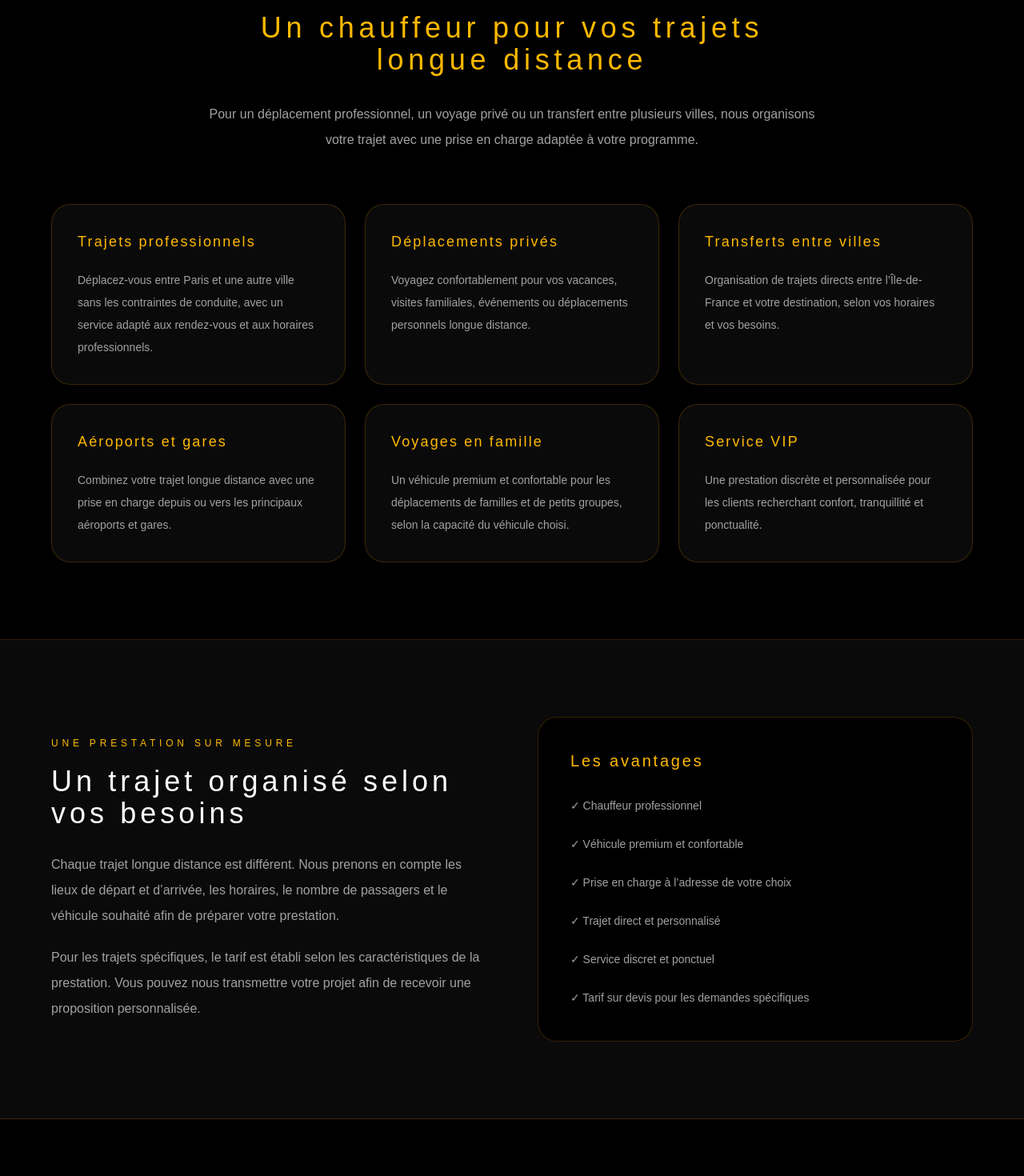
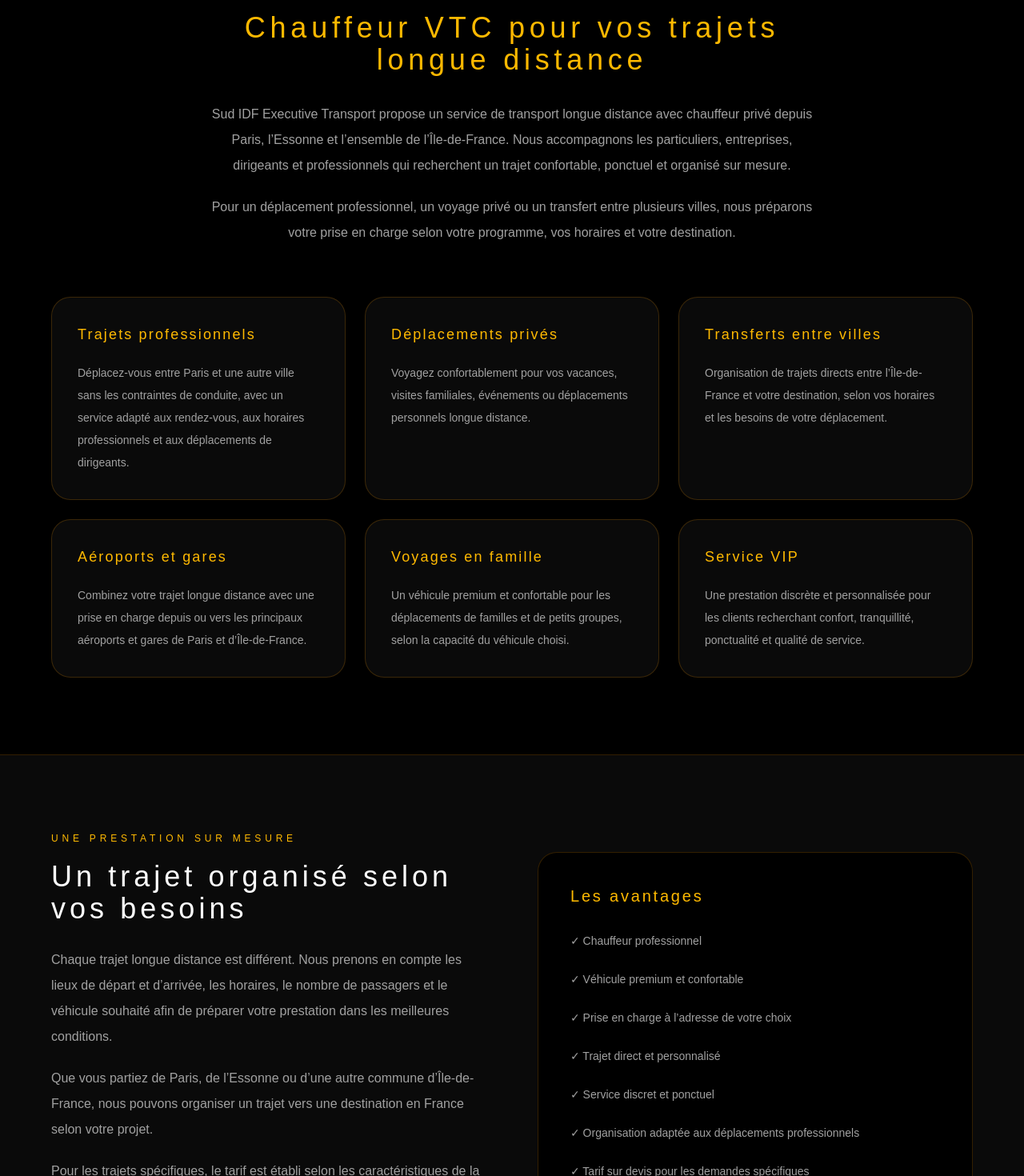
Before and after one commit to heboluc-web/sud-idf-site, a Next.js app: page /transport-longue-distance in a window 1280 px wide. Shown: the part 780-2250 px from the top of the page at 80% size. Built offline with nearby package versions, Linux system fonts and the light colour scheme.

Commit message:
SEO: optimize transport longue distance page

```diff
--- a/app/transport-longue-distance/page.tsx
+++ b/app/transport-longue-distance/page.tsx
@@ -1,9 +1,25 @@
 import type { Metadata } from "next";
 
 export const metadata: Metadata = {
-  title: "Transport longue distance | Chauffeur VTC Premium",
+  title: "Chauffeur VTC Longue Distance | Transport Premium Île-de-France",
   description:
-    "Transport longue distance avec chauffeur VTC depuis Paris et l’Île-de-France. Trajets privés, professionnels et transferts longue distance en véhicule premium.",
+    "Chauffeur VTC longue distance depuis Paris et l’Île-de-France. Transport privé et professionnel vers toute la France, transferts aéroports, gares et trajets sur mesure sur devis.",
+  keywords: [
+    "chauffeur longue distance",
+    "VTC longue distance",
+    "transport longue distance",
+    "chauffeur VTC longue distance",
+    "chauffeur privé longue distance",
+    "transport avec chauffeur longue distance",
+    "VTC Île-de-France",
+    "chauffeur privé Île-de-France",
+    "chauffeur longue distance Paris",
+    "transport longue distance Paris",
+    "chauffeur longue distance Essonne",
+    "transfert aéroport longue distance",
+    "transport professionnel longue distance",
+    "chauffeur VIP longue distance",
+  ],
   alternates: {
     canonical:
       "https://www.sudidfexecutivetransport.fr/transport-longue-distance",
@@ -85,13 +101,21 @@ export default function TransportLongueDistance() {
         <div className="mx-auto max-w-6xl">
           <div className="mx-auto max-w-3xl text-center">
             <h2 className="text-3xl font-light tracking-[0.16em] text-amber-400 md:text-4xl">
-              Un chauffeur pour vos trajets longue distance
+              Chauffeur VTC pour vos trajets longue distance
             </h2>
 
             <p className="mt-8 text-base leading-8 text-neutral-400">
+              Sud IDF Executive Transport propose un service de transport
+              longue distance avec chauffeur privé depuis Paris, l’Essonne et
+              l’ensemble de l’Île-de-France. Nous accompagnons les particuliers,
+              entreprises, dirigeants et professionnels qui recherchent un
+              trajet confortable, ponctuel et organisé sur mesure.
+            </p>
+
+            <p className="mt-5 text-base leading-8 text-neutral-400">
               Pour un déplacement professionnel, un voyage privé ou un
-              transfert entre plusieurs villes, nous organisons votre trajet
-              avec une prise en charge adaptée à votre programme.
+              transfert entre plusieurs villes, nous préparons votre prise en
+              charge selon votre programme, vos horaires et votre destination.
             </p>
           </div>
 
@@ -99,7 +123,7 @@ export default function TransportLongueDistance() {
             {[
               [
                 "Trajets professionnels",
-                "Déplacez-vous entre Paris et une autre ville sans les contraintes de conduite, avec un service adapté aux rendez-vous et aux horaires professionnels.",
+                "Déplacez-vous entre Paris et une autre ville sans les contraintes de conduite, avec un service adapté aux rendez-vous, aux horaires professionnels et aux déplacements de dirigeants.",
               ],
               [
                 "Déplacements privés",
@@ -107,11 +131,11 @@ export default function TransportLongueDistance() {
               ],
               [
                 "Transferts entre villes",
-                "Organisation de trajets directs entre l’Île-de-France et votre destination, selon vos horaires et vos besoins.",
+                "Organisation de trajets directs entre l’Île-de-France et votre destination, selon vos horaires et les besoins de votre déplacement.",
               ],
               [
                 "Aéroports et gares",
-                "Combinez votre trajet longue distance avec une prise en charge depuis ou vers les principaux aéroports et gares.",
+                "Combinez votre trajet longue distance avec une prise en charge depuis ou vers les principaux aéroports et gares de Paris et d’Île-de-France.",
               ],
               [
                 "Voyages en famille",
@@ -119,7 +143,7 @@ export default function TransportLongueDistance() {
               ],
               [
                 "Service VIP",
-                "Une prestation discrète et personnalisée pour les clients recherchant confort, tranquillité et ponctualité.",
+                "Une prestation discrète et personnalisée pour les clients recherchant confort, tranquillité, ponctualité et qualité de service.",
               ],
             ].map(([title, text]) => (
               <div
@@ -151,7 +175,13 @@ export default function TransportLongueDistance() {
               Chaque trajet longue distance est différent. Nous prenons en
               compte les lieux de départ et d’arrivée, les horaires, le nombre
               de passagers et le véhicule souhaité afin de préparer votre
-              prestation.
+              prestation dans les meilleures conditions.
+            </p>
+
+            <p className="mt-5 text-base leading-8 text-neutral-400">
+              Que vous partiez de Paris, de l’Essonne ou d’une autre commune
+              d’Île-de-France, nous pouvons organiser un trajet vers une
+              destination en France selon votre projet.
             </p>
 
             <p className="mt-5 text-base leading-8 text-neutral-400">
@@ -172,6 +202,7 @@ export default function TransportLongueDistance() {
               <li>✓ Prise en charge à l’adresse de votre choix</li>
               <li>✓ Trajet direct et personnalisé</li>
               <li>✓ Service discret et ponctuel</li>
+              <li>✓ Organisation adaptée aux déplacements professionnels</li>
               <li>✓ Tarif sur devis pour les demandes spécifiques</li>
             </ul>
           </div>
@@ -188,7 +219,7 @@ export default function TransportLongueDistance() {
             {[
               ["Paris", "/chauffeur-prive-paris"],
               ["Essonne", "/vtc-essonne"],
-              ["Seine-et-Marne", "/chauffeur-prive-paris"],
+              ["Seine-et-Marne", "/chauffeur-prive-seine-et-marne"],
               ["Hauts-de-Seine", "/chauffeur-prive-paris"],
               ["Yvelines", "/chauffeur-vtc-versailles"],
               ["Val-de-Marne", "/chauffeur-prive-paris"],
@@ -279,7 +310,9 @@ export default function TransportLongueDistance() {
                 <summary className="cursor-pointer list-none text-base text-white group-open:text-amber-400">
                   {question}
                 </summary>
-                <p className="mt-4 text-sm leading-7 text-neutral-400">{answer}</p>
+                <p className="mt-4 text-sm leading-7 text-neutral-400">
+                  {answer}
+                </p>
               </details>
             ))}
           </div>
```
